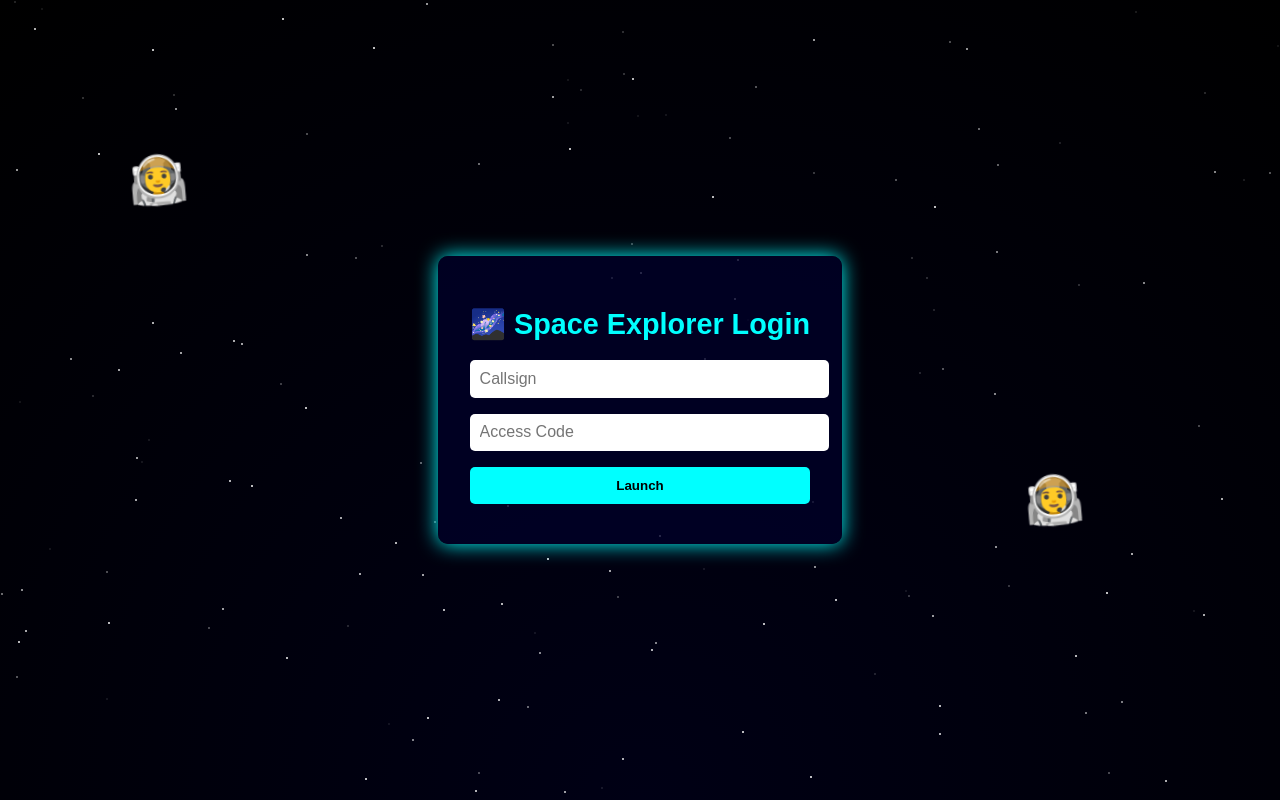
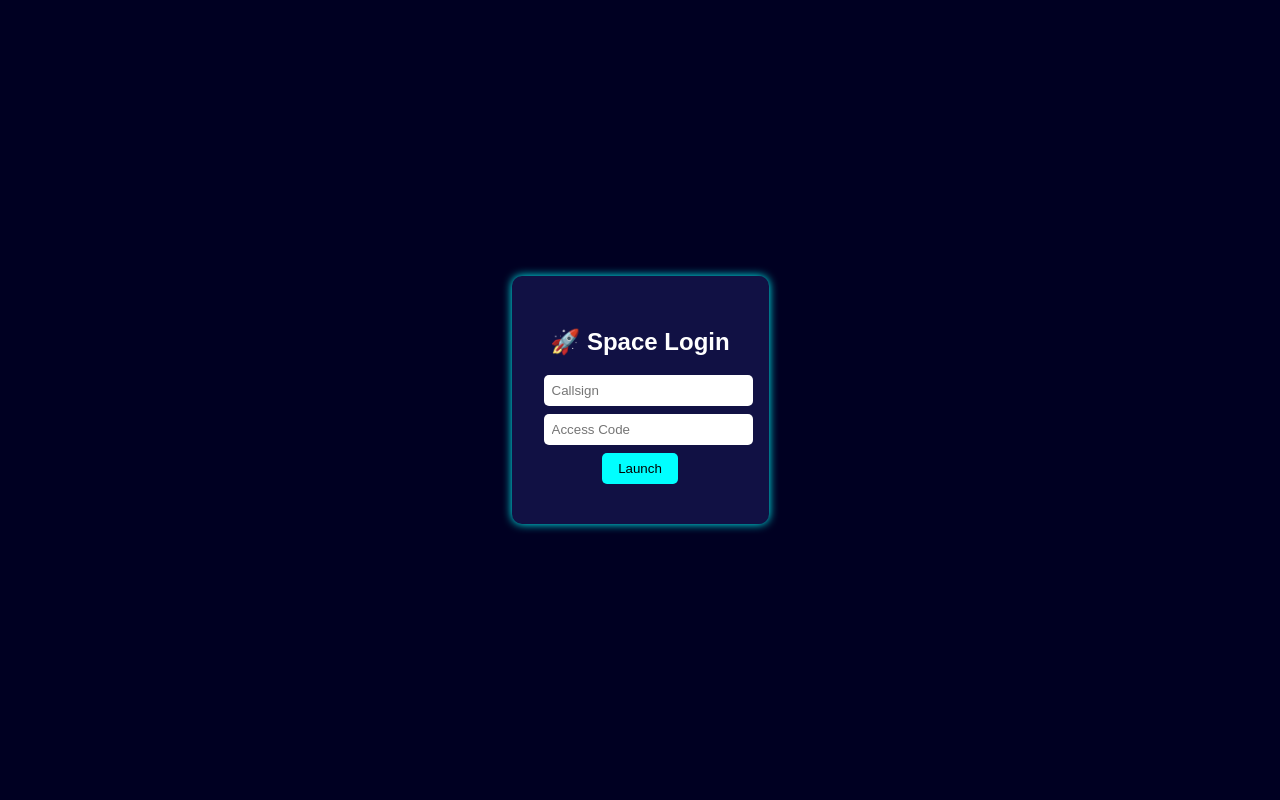
Before and after one commit to roparon/Flask_Task_App, a Flask app: template app/templates/griev.html in a window 1280 px wide. Run offline with Flask 3, Linux system fonts and the light colour scheme; the template is opened without the code that fills it, so the values that code supplies are empty.

Commit message:
innitial commit

```diff
--- a/app/templates/griev.html
+++ b/app/templates/griev.html
@@ -2,153 +2,81 @@
 <html lang="en">
 <head>
   <meta charset="UTF-8">
-  <title>Space Explorer Login</title>
-  <meta name="viewport" content="width=device-width, initial-scale=1.0">
+  <title>Simple Space Login</title>
   <style>
     body {
       margin: 0;
-      font-family: 'Orbitron', sans-serif;
-      background: radial-gradient(circle at bottom, #000015, #000);
-      overflow: hidden;
+      font-family: Arial, sans-serif;
+      background: #000022;
+      color: white;
       display: flex;
+      justify-content: center;
       align-items: center;
-      justify-content: center;
       height: 100vh;
-      color: white;
+      flex-direction: column;
     }
 
-    .stars {
-      position: absolute;
-      width: 100%;
-      height: 100%;
-      background: transparent;
-      overflow: hidden;
-    }
-
-    .star {
-      position: absolute;
-      width: 2px;
-      height: 2px;
-      background: white;
-      border-radius: 50%;
-      animation: twinkle 3s infinite ease-in-out;
-    }
-
-    @keyframes twinkle {
-      0%, 100% { opacity: 0.1; }
-      50% { opacity: 1; }
-    }
-
-    .login-card {
-      background: rgba(0, 0, 40, 0.8);
+    .login-box {
+      background: #111144;
       padding: 2rem;
       border-radius: 10px;
-      box-shadow: 0 0 20px #0ff;
       text-align: center;
-      z-index: 1;
-    }
-
-    h1 {
-      font-size: 1.8rem;
-      color: #0ff;
+      box-shadow: 0 0 10px #0ff;
     }
 
     input {
       display: block;
       width: 100%;
-      padding: 0.6rem;
-      margin: 1rem 0;
+      padding: 0.5rem;
+      margin: 0.5rem 0;
       border: none;
       border-radius: 5px;
-      font-size: 1rem;
     }
 
     button {
-      width: 100%;
-      padding: 0.7rem;
-      background: #0ff;
+      padding: 0.5rem 1rem;
+      background-color: #0ff;
       color: #000;
-      font-weight: bold;
       border: none;
       border-radius: 5px;
       cursor: pointer;
     }
 
-    #error {
-      color: #ff4d4d;
-      margin-top: 0.5rem;
+    #welcome {
+      display: none;
+      text-align: center;
     }
 
-    .astronaut {
-      position: absolute;
-      font-size: 3rem;
-      animation: float 8s infinite ease-in-out;
-    }
-
-    @keyframes float {
-      0% { transform: translateY(0) rotate(0deg); }
-      50% { transform: translateY(-30px) rotate(10deg); }
-      100% { transform: translateY(0) rotate(-10deg); }
-    }
-
-    .welcome {
-      display: none;
-      flex-direction: column;
-      align-items: center;
-      justify-content: center;
-      text-align: center;
-      z-index: 1;
-    }
-
-    .welcome h2 {
-      font-size: 2rem;
-      color: #0ff;
-    }
-
-    .logout {
-      margin-top: 1rem;
-      background: #ff4d4d;
+    #error {
+      color: red;
+      margin-top: 0.5rem;
     }
   </style>
 </head>
 <body>
-  <div class="stars" id="stars"></div>
-  <div class="astronaut" style="top: 20%; left: 10%;">👨‍🚀</div>
-  <div class="astronaut" style="top: 60%; left: 80%;">🧑‍🚀</div>
-
-  <div class="login-card" id="login-card">
-    <h1>🌌 Space Explorer Login</h1>
+  <div class="login-box" id="login-box">
+    <h2>🚀 Space Login</h2>
     <input type="text" id="user" placeholder="Callsign">
     <input type="password" id="pass" placeholder="Access Code">
     <button onclick="login()">Launch</button>
     <div id="error"></div>
   </div>
 
-  <div class="welcome" id="welcome">
-    <h2>🚀 Welcome, Commander!</h2>
-    <p>You have successfully docked with the mothership.</p>
-    <button class="logout" onclick="logout()">Log Out</button>
+  <div id="welcome">
+    <h2>Welcome aboard, Commander!</h2>
+    <p>You've successfully logged in.</p>
+    <button onclick="logout()">Log Out</button>
   </div>
 
   <script>
-    const stars = document.getElementById('stars');
-    for (let i = 0; i < 150; i++) {
-      const star = document.createElement('div');
-      star.classList.add('star');
-      star.style.left = `${Math.random() * 100}vw`;
-      star.style.top = `${Math.random() * 100}vh`;
-      star.style.animationDelay = `${Math.random() * 3}s`;
-      stars.appendChild(star);
-    }
-
     function login() {
-      const user = document.getElementById('user').value.trim();
+      const user = document.getElementById('user').value;
       const pass = document.getElementById('pass').value;
       const error = document.getElementById('error');
 
       if (user === 'commander' && pass === 'galaxy42') {
-        document.getElementById('login-card').style.display = 'none';
-        document.getElementById('welcome').style.display = 'flex';
+        document.getElementById('login-box').style.display = 'none';
+        document.getElementById('welcome').style.display = 'block';
       } else {
         error.textContent = 'Invalid callsign or access code.';
       }
```
